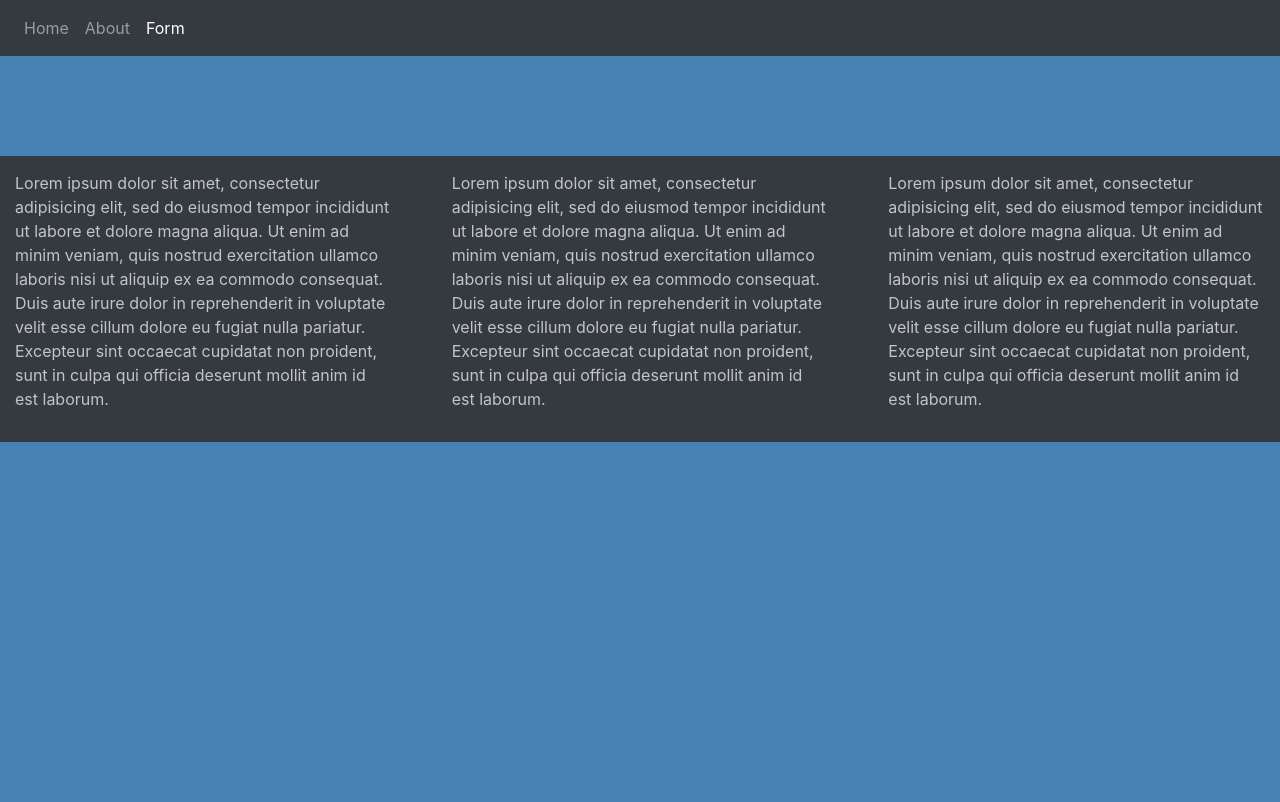
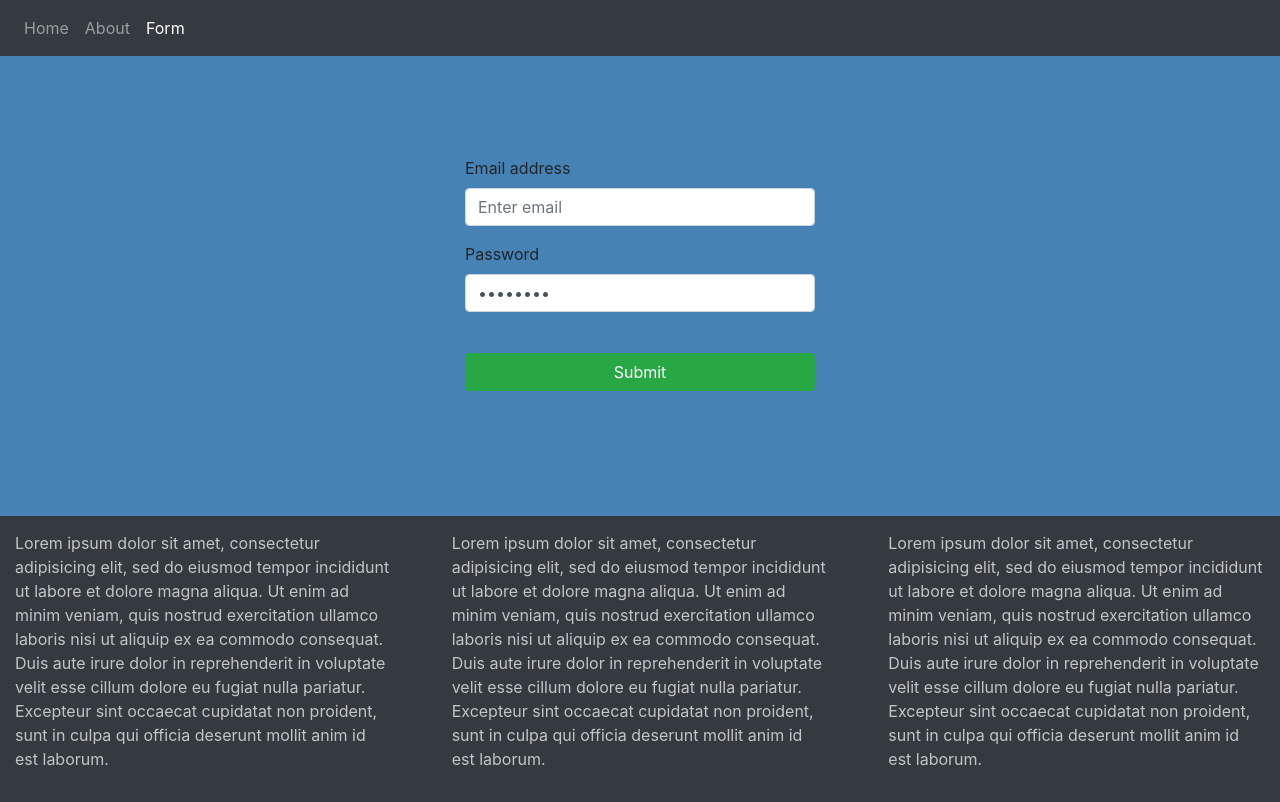
Before and after one commit to Geoffrey-Stevens/bootstrap_layout, a plain HTML site: page html/form.html in a window 1280 px wide. Drawn offline with nearby package versions, Linux system fonts and the light colour scheme.

Commit message:
Finished form page

```diff
--- a/css/main.css
+++ b/css/main.css
@@ -7,10 +7,6 @@ body {
 
 .extra-margin-lg {
   margin-top: 100px;
-}
-
-.extra-margin-md {
-  margin-top: 50px;
 }
 
 .card {
@@ -41,6 +37,9 @@ div[class="col-md-7"]>p {
   padding-top: 50px;
   text-align: center;
 }
+form button {
+  width: 100%;
+}
 
 footer {
   background-color: #343a40!important;
--- a/html/form.html
+++ b/html/form.html
@@ -40,6 +40,25 @@
     </header>
 
     <main>
+      <div class="container">
+        <div class="row extra-margin-lg">
+          <div class="col-md-4 offset-md-4">
+            <form action="https://www.w3schools.com/action_page.php" method="get">
+              <div class="form-group">
+                <label for="email">Email address</label>
+                <input type="email" class="form-control" name="email" aria-describedby="emailHelp" placeholder="Enter email" required>
+
+              </div>
+              <div class="form-group">
+                <label for="name">Password</label>
+                <input type="password" name="pass" class="form-control"  value="Password" required>
+              </div>
+
+              <button type="submit" class="btn btn-success">Submit</button>
+            </form>
+          </div> <!-- ends col 4 -->
+        </div> <!-- ends row -->
+      </div> <!-- ends container -->
 
     </main>
 
```
